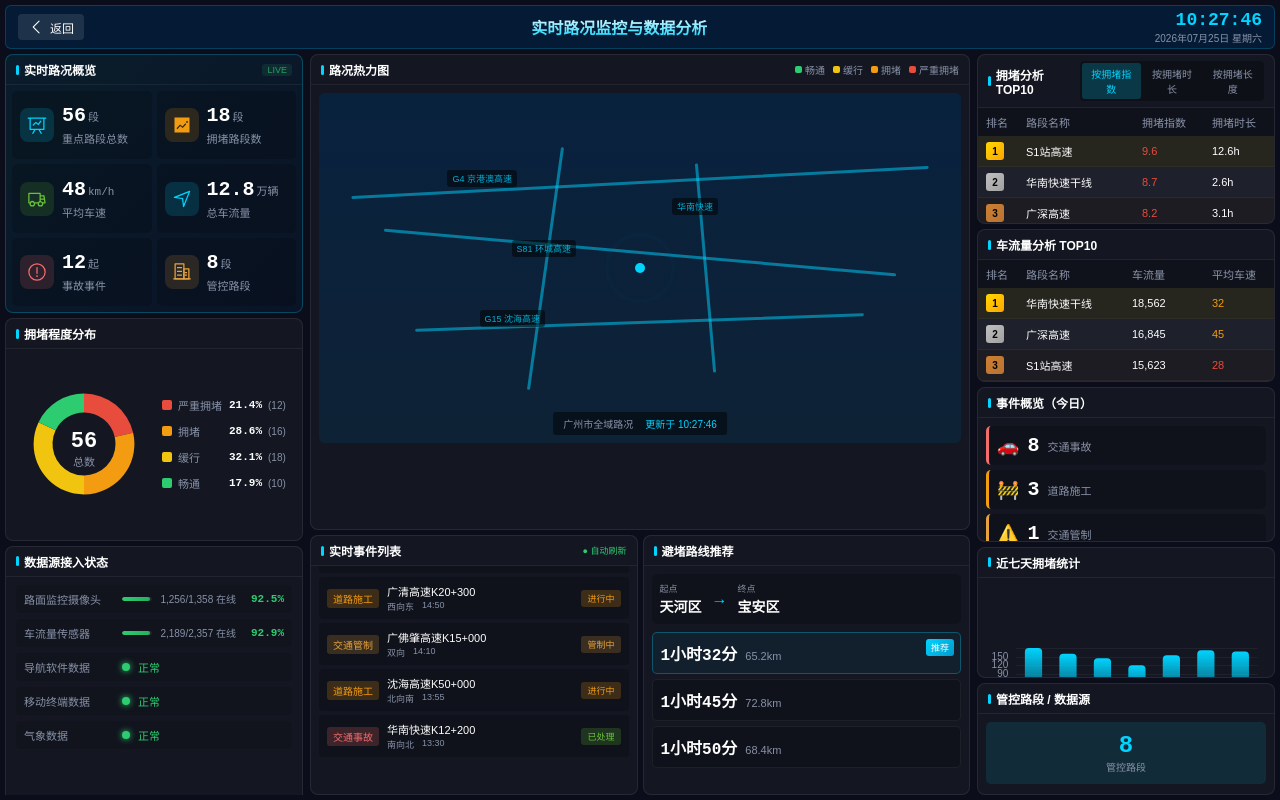
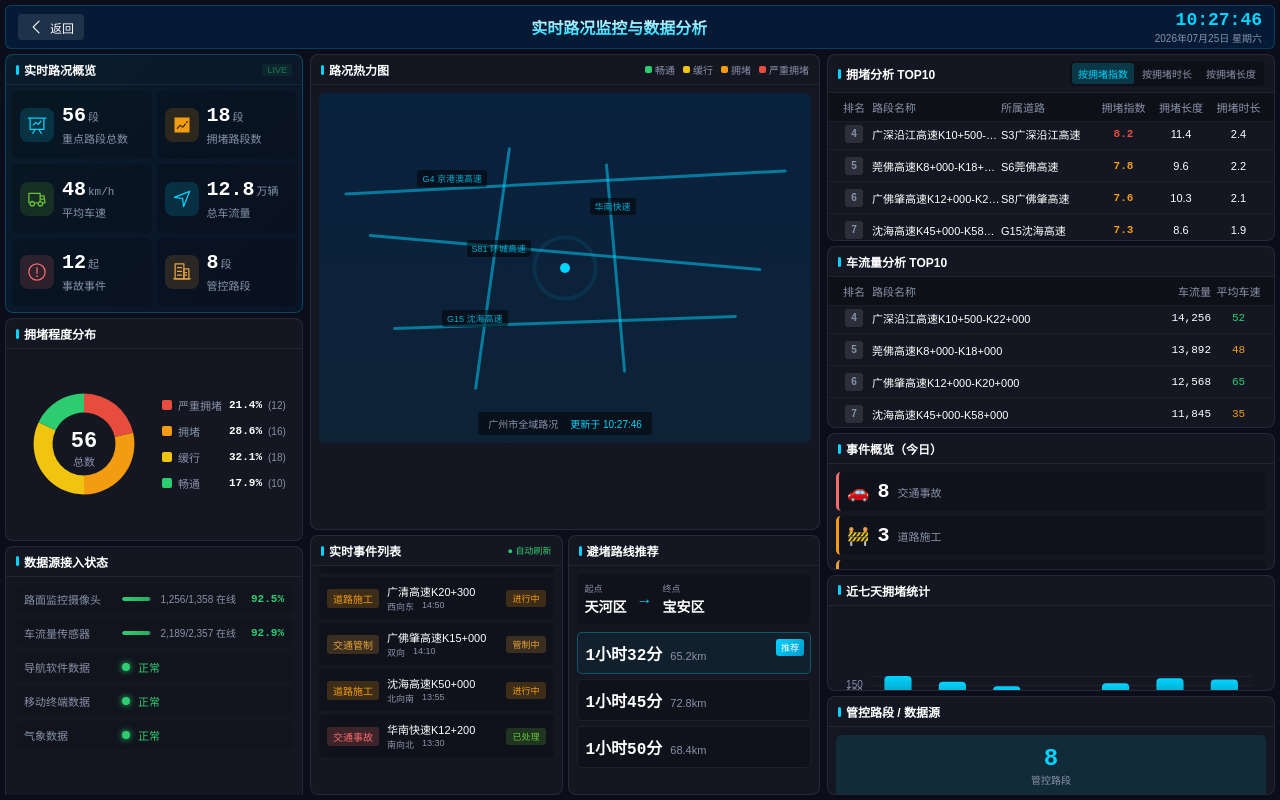
Before and after one commit to xinrun0928/rbac-design, a Vue app: page /dispatch/road/screen/overview in a window 1280 px wide. Built offline with nearby package versions, Linux system fonts and the light colour scheme.

Commit message:
feat: add @kjgl77/datav-vue3 dependency and enhance Overview.vue with scrollable tables for congestion and traffic flow data

```diff
--- a/package.json
+++ b/package.json
@@ -10,6 +10,7 @@
   },
   "dependencies": {
     "@element-plus/icons-vue": "^2.3.1",
+    "@kjgl77/datav-vue3": "^1.7.4",
     "datav-vue3": "^1.0.0",
     "echarts": "^6.1.0",
     "element-plus": "^2.9.0",
--- a/pnpm-workspace.yaml
+++ b/pnpm-workspace.yaml
@@ -1,3 +1,4 @@
 allowBuilds:
   '@parcel/watcher': true
   esbuild: true
+  vue-demi: set this to true or false
--- a/src/App.vue
+++ b/src/App.vue
@@ -6,30 +6,6 @@
 
   <!-- 其他页面 -->
   <div v-else-if="appReady" class="app-container">
-    <!-- 顶部导航 -->
-    <TopNavBar :menus="adminMenus">
-      <template #right>
-        <el-dropdown trigger="click">
-          <div class="user-info">
-            <el-avatar :size="32" class="user-avatar">
-              <el-icon><User /></el-icon>
-            </el-avatar>
-            <span class="user-name">管理员</span>
-            <el-icon class="el-icon--right"><ArrowDown /></el-icon>
-          </div>
-          <template #dropdown>
-            <el-dropdown-menu>
-              <el-dropdown-item :icon="User">个人中心</el-dropdown-item>
-              <el-dropdown-item :icon="Setting">系统设置</el-dropdown-item>
-              <el-dropdown-item divided :icon="Share" @click="handleSwitchOrg">切换组织</el-dropdown-item>
-              <el-dropdown-item :icon="Grid" @click="handleSwitchSubsystem">切换子系统</el-dropdown-item>
-              <el-dropdown-item divided :icon="SwitchButton" @click="handleLogout">退出登录</el-dropdown-item>
-            </el-dropdown-menu>
-          </template>
-        </el-dropdown>
-      </template>
-    </TopNavBar>
-
     <!-- 页面内容 -->
     <main class="app-main">
       <router-view />
--- a/src/views/dispatch/road/screen/Overview.vue
+++ b/src/views/dispatch/road/screen/Overview.vue
@@ -248,28 +248,33 @@
             </button>
           </div>
         </div>
-        <div class="table-wrapper">
-          <table class="data-table">
-            <thead>
-              <tr>
-                <th width="40">排名</th>
-                <th>路段名称</th>
-                <th width="70">拥堵指数</th>
-                <th width="70">拥堵时长</th>
-              </tr>
-            </thead>
-            <tbody>
-              <tr v-for="(item, index) in congestionTop10" :key="item.name"
-                :class="['table-row', `rank-${index + 1}`]">
-                <td>
-                  <span class="rank-badge" :class="`rank-${index + 1}`">{{ index + 1 }}</span>
-                </td>
-                <td class="road-name">{{ item.name }}</td>
-                <td :style="{ color: getIndexColor(item.index) }">{{ item.index }}</td>
-                <td>{{ item.duration }}h</td>
-              </tr>
-            </tbody>
-          </table>
+        <div class="scroll-table-wrapper">
+          <div class="scroll-table-header">
+            <span class="col rank-col">排名</span>
+            <span class="col name-col">路段名称</span>
+            <span class="col parent-col">所属道路</span>
+            <span class="col index-col">拥堵指数</span>
+            <span class="col length-col">拥堵长度</span>
+            <span class="col duration-col">拥堵时长</span>
+          </div>
+          <div class="scroll-table-body" ref="scrollTableBodyRef"
+            @mouseenter="onMouseEnter"
+            @mouseleave="onMouseLeave"
+            @wheel.prevent="onWheel">
+            <div class="scroll-table-content" :style="{ transform: `translateY(${scrollOffset}px)` }">
+              <div v-for="(item, index) in [...congestionTop10, ...congestionTop10]" :key="`${item.name}-${index}`"
+                class="scroll-table-row">
+                <span class="col rank-col">
+                  <span :class="['rank-badge', `rank-${(index % 30) + 1}`]">{{ (index % 30) + 1 }}</span>
+                </span>
+                <span class="col name-col" :title="item.name">{{ item.name }}</span>
+                <span class="col parent-col" :title="item.parent">{{ item.parent }}</span>
+                <span class="col index-col" :style="{ color: getIndexColor(item.index) }">{{ item.index }}</span>
+                <span class="col length-col">{{ item.length }}</span>
+                <span class="col duration-col">{{ item.duration }}</span>
+              </div>
+            </div>
+          </div>
         </div>
       </div>
 
@@ -278,28 +283,29 @@
         <div class="panel-header">
           <h3>车流量分析 TOP10</h3>
         </div>
-        <div class="table-wrapper">
-          <table class="data-table">
-            <thead>
-              <tr>
-                <th width="40">排名</th>
-                <th>路段名称</th>
-                <th width="80">车流量</th>
-                <th width="70">平均车速</th>
-              </tr>
-            </thead>
-            <tbody>
-              <tr v-for="(item, index) in trafficFlowTop10" :key="item.name"
-                :class="['table-row', `rank-${index + 1}`]">
-                <td>
-                  <span class="rank-badge" :class="`rank-${index + 1}`">{{ index + 1 }}</span>
-                </td>
-                <td class="road-name">{{ item.name }}</td>
-                <td>{{ item.flow.toLocaleString() }}</td>
-                <td :style="{ color: getSpeedColor(item.speed) }">{{ item.speed }}</td>
-              </tr>
-            </tbody>
-          </table>
+        <div class="scroll-table-wrapper">
+          <div class="scroll-table-header">
+            <span class="col rank-col">排名</span>
+            <span class="col name-col">路段名称</span>
+            <span class="col flow-col">车流量</span>
+            <span class="col speed-col">平均车速</span>
+          </div>
+          <div class="scroll-table-body" ref="flowScrollTableBodyRef"
+            @mouseenter="onFlowMouseEnter"
+            @mouseleave="onFlowMouseLeave"
+            @wheel.prevent="onFlowWheel">
+            <div class="scroll-table-content" :style="{ transform: `translateY(${flowScrollOffset}px)` }">
+              <div v-for="(item, index) in [...trafficFlowTop10, ...trafficFlowTop10]" :key="`${item.name}-${index}`"
+                class="scroll-table-row">
+                <span class="col rank-col">
+                  <span :class="['rank-badge', `rank-${(index % 30) + 1}`]">{{ (index % 30) + 1 }}</span>
+                </span>
+                <span class="col name-col" :title="item.name">{{ item.name }}</span>
+                <span class="col flow-col">{{ item.flow.toLocaleString() }}</span>
+                <span class="col speed-col" :style="{ color: getSpeedColor(item.speed) }">{{ item.speed }}</span>
+              </div>
+            </div>
+          </div>
         </div>
       </div>
 
@@ -392,6 +398,79 @@ const currentDate = ref('')
 const activeCongestionTab = ref('index')
 const congestionChartRef = ref<HTMLElement>()
 const weeklyChartRef = ref<HTMLElement>()
+const scrollTableBodyRef = ref<HTMLElement>()
+const flowScrollTableBodyRef = ref<HTMLElement>()
+
+// 拥堵表格滚动相关
+const scrollOffset = ref(0)
+const rowHeight = 32
+let scrollTimer: ReturnType<typeof setInterval> | null = null
+let isScrollPaused = false
+
+const startScroll = () => {
+  if (scrollTimer) return
+  scrollTimer = setInterval(() => {
+    if (isScrollPaused) return
+    const totalRows = congestionTop10.value.length
+    const maxOffset = -(totalRows * rowHeight)
+    scrollOffset.value -= 1
+    if (scrollOffset.value <= maxOffset) {
+      scrollOffset.value = 0
+    }
+  }, 50)
+}
+
+const stopScroll = () => {
+  if (scrollTimer) {
+    clearInterval(scrollTimer)
+    scrollTimer = null
+  }
+}
+
+const onMouseEnter = () => { isScrollPaused = true }
+const onMouseLeave = () => { isScrollPaused = false }
+
+const onWheel = (e: WheelEvent) => {
+  const totalRows = congestionTop10.value.length
+  const maxOffset = 0
+  const minOffset = -(totalRows * rowHeight)
+  scrollOffset.value = Math.max(minOffset, Math.min(maxOffset, scrollOffset.value - e.deltaY))
+}
+
+// 车流量表格滚动相关
+const flowScrollOffset = ref(0)
+let flowScrollTimer: ReturnType<typeof setInterval> | null = null
+let isFlowScrollPaused = false
+
+const startFlowScroll = () => {
+  if (flowScrollTimer) return
+  flowScrollTimer = setInterval(() => {
+    if (isFlowScrollPaused) return
+    const totalRows = trafficFlowTop10.value.length
+    const maxOffset = -(totalRows * rowHeight)
+    flowScrollOffset.value -= 1
+    if (flowScrollOffset.value <= maxOffset) {
+      flowScrollOffset.value = 0
+    }
+  }, 50)
+}
+
+const stopFlowScroll = () => {
+  if (flowScrollTimer) {
+    clearInterval(flowScrollTimer)
+    flowScrollTimer = null
+  }
+}
+
+const onFlowMouseEnter = () => { isFlowScrollPaused = true }
+const onFlowMouseLeave = () => { isFlowScrollPaused = false }
+
+const onFlowWheel = (e: WheelEvent) => {
+  const totalRows = trafficFlowTop10.value.length
+  const maxOffset = 0
+  const minOffset = -(totalRows * rowHeight)
+  flowScrollOffset.value = Math.max(minOffset, Math.min(maxOffset, flowScrollOffset.value - e.deltaY))
+}
 
 let congestionChart: echarts.ECharts | null = null
 let weeklyChart: echarts.ECharts | null = null
@@ -420,32 +499,72 @@ const congestionTabs = [
   { key: 'length', label: '按拥堵长度' }
 ]
 
-// 拥堵TOP10数据
+// 拥堵TOP10数据（30条）
 const congestionTop10 = ref([
-  { name: 'S1站高速', index: 9.6, duration: 12.6 },
-  { name: '华南快速干线', index: 8.7, duration: 2.6 },
-  { name: '广深高速', index: 8.2, duration: 3.1 },
-  { name: '广清高速', index: 7.8, duration: 2.8 },
-  { name: '广佛高速', index: 7.5, duration: 2.4 },
-  { name: '南沙大桥', index: 7.2, duration: 1.8 },
-  { name: '内环路', index: 6.8, duration: 1.5 },
-  { name: '黄埔大道', index: 6.5, duration: 1.2 },
-  { name: '广园快速路', index: 6.2, duration: 1.0 },
-  { name: '东风路', index: 5.8, duration: 0.8 }
+  { name: '广深高速K20+000-K35+000', parent: 'G4W广深高速', index: 9.6, length: 15.8, duration: 3.2 },
+  { name: '华南快速干线(北行)', parent: 'S81广州环城高速', index: 9.1, length: 12.6, duration: 2.8 },
+  { name: '广清高速K15+000-K28+000', parent: 'G107广清高速', index: 8.7, length: 13.2, duration: 2.6 },
+  { name: '广深沿江高速K10+500-K22+000', parent: 'S3广深沿江高速', index: 8.2, length: 11.4, duration: 2.4 },
+  { name: '莞佛高速K8+000-K18+000', parent: 'S6莞佛高速', index: 7.8, length: 9.6, duration: 2.2 },
+  { name: '广佛肇高速K12+000-K20+000', parent: 'S8广佛肇高速', index: 7.6, length: 10.3, duration: 2.1 },
+  { name: '沈海高速K45+000-K58+000', parent: 'G15沈海高速', index: 7.3, length: 8.6, duration: 1.9 },
+  { name: '汕湛高速K30+000-K42+000', parent: 'S17汕湛高速', index: 7.1, length: 7.8, duration: 1.7 },
+  { name: '乐广高速K62+000-K72+000', parent: 'G4京港澳高速', index: 6.8, length: 7.2, duration: 1.6 },
+  { name: '南沙港快速(进城方向)', parent: 'S105南沙港快速', index: 6.5, length: 6.4, duration: 1.4 },
+  { name: '内环路A线K5+000-K12+000', parent: '广州市内环路', index: 6.3, length: 7.0, duration: 1.3 },
+  { name: '黄埔大道西K2+000-K8+000', parent: '广州市快速路', index: 6.1, length: 6.0, duration: 1.2 },
+  { name: '广园快速路K8+000-K18+000', parent: '广州市快速路', index: 5.9, length: 10.0, duration: 1.1 },
+  { name: '东风路K3+000-K10+000', parent: '广州市主干道', index: 5.7, length: 7.0, duration: 1.0 },
+  { name: '广州大道中K5+000-K12+000', parent: '广州市主干道', index: 5.5, length: 7.0, duration: 0.9 },
+  { name: '华南快速干线(南行)', parent: 'S81广州环城高速', index: 5.3, length: 8.5, duration: 0.9 },
+  { name: '广佛高速K10+000-K18+000', parent: 'G15沈海高速', index: 5.1, length: 8.0, duration: 0.8 },
+  { name: '南沙大桥K2+000-K8+000', parent: 'G9411莞佛高速', index: 4.9, length: 6.0, duration: 0.8 },
+  { name: '广深高速K35+000-K48+000', parent: 'G4W广深高速', index: 4.7, length: 13.0, duration: 0.7 },
+  { name: '环城高速东段K0+000-K15+000', parent: 'S81广州环城高速', index: 4.5, length: 15.0, duration: 0.7 },
+  { name: '科韵路K2+000-K8+000', parent: '广州市快速路', index: 4.3, length: 6.0, duration: 0.6 },
+  { name: '新光快速K3+000-K10+000', parent: '广州市快速路', index: 4.1, length: 7.0, duration: 0.6 },
+  { name: '华南快速干线K15+000-K25+000', parent: 'S81广州环城高速', index: 3.9, length: 10.0, duration: 0.5 },
+  { name: '广清高速K28+000-K38+000', parent: 'G107广清高速', index: 3.7, length: 10.0, duration: 0.5 },
+  { name: '沈海高速K58+000-K68+000', parent: 'G15沈海高速', index: 3.5, length: 10.0, duration: 0.4 },
+  { name: '广深沿江高速K22+000-K32+000', parent: 'S3广深沿江高速', index: 3.3, length: 10.0, duration: 0.4 },
+  { name: '黄埔东路K5+000-K15+000', parent: '广州市主干道', index: 3.1, length: 10.0, duration: 0.4 },
+  { name: '中山大道K3+000-K12+000', parent: '广州市主干道', index: 2.9, length: 9.0, duration: 0.3 },
+  { name: '环城高速西段K0+000-K12+000', parent: 'S81广州环城高速', index: 2.7, length: 12.0, duration: 0.3 },
+  { name: '广州大桥K1+000-K3+000', parent: '广州市桥梁', index: 2.5, length: 2.0, duration: 0.2 }
 ])
 
-// 车流量TOP10数据
+// 车流量TOP10数据（30条）
 const trafficFlowTop10 = ref([
-  { name: '华南快速干线', flow: 18562, speed: 32 },
-  { name: '广深高速', flow: 16845, speed: 45 },
-  { name: 'S1站高速', flow: 15623, speed: 28 },
-  { name: '广清高速', flow: 14256, speed: 52 },
-  { name: '广佛高速', flow: 13892, speed: 48 },
-  { name: '南沙大桥', flow: 12568, speed: 65 },
-  { name: '内环路', flow: 11845, speed: 35 },
-  { name: '黄埔大道', flow: 10923, speed: 42 },
-  { name: '广园快速路', flow: 10256, speed: 55 },
-  { name: '东风路', flow: 9856, speed: 38 }
+  { name: '华南快速干线(北行)', flow: 18562, speed: 32 },
+  { name: '广深高速K20+000-K35+000', flow: 16845, speed: 45 },
+  { name: '广清高速K15+000-K28+000', flow: 15623, speed: 28 },
+  { name: '广深沿江高速K10+500-K22+000', flow: 14256, speed: 52 },
+  { name: '莞佛高速K8+000-K18+000', flow: 13892, speed: 48 },
+  { name: '广佛肇高速K12+000-K20+000', flow: 12568, speed: 65 },
+  { name: '沈海高速K45+000-K58+000', flow: 11845, speed: 35 },
+  { name: '汕湛高速K30+000-K42+000', flow: 10923, speed: 42 },
+  { name: '乐广高速K62+000-K72+000', flow: 10256, speed: 55 },
+  { name: '南沙港快速(进城方向)', flow: 9856, speed: 38 },
+  { name: '内环路A线K5+000-K12+000', flow: 9523, speed: 40 },
+  { name: '黄埔大道西K2+000-K8+000', flow: 9187, speed: 36 },
+  { name: '广园快速路K8+000-K18+000', flow: 8845, speed: 48 },
+  { name: '东风路K3+000-K10+000', flow: 8523, speed: 32 },
+  { name: '广州大道中K5+000-K12+000', flow: 8234, speed: 35 },
+  { name: '华南快速干线(南行)', flow: 7956, speed: 42 },
+  { name: '广佛高速K10+000-K18+000', flow: 7623, speed: 45 },
+  { name: '南沙大桥K2+000-K8+000', flow: 7345, speed: 58 },
+  { name: '广深高速K35+000-K48+000', flow: 7023, speed: 50 },
+  { name: '环城高速东段K0+000-K15+000', flow: 6756, speed: 48 },
+  { name: '科韵路K2+000-K8+000', flow: 6423, speed: 35 },
+  { name: '新光快速K3+000-K10+000', flow: 6156, speed: 40 },
+  { name: '华南快速干线K15+000-K25+000', flow: 5892, speed: 45 },
+  { name: '广清高速K28+000-K38+000', flow: 5623, speed: 52 },
+  { name: '沈海高速K58+000-K68+000', flow: 5345, speed: 48 },
+  { name: '广深沿江高速K22+000-K32+000', flow: 5089, speed: 55 },
+  { name: '黄埔东路K5+000-K15+000', flow: 4823, speed: 38 },
+  { name: '中山大道K3+000-K12+000', flow: 4567, speed: 32 },
+  { name: '环城高速西段K0+000-K12+000', flow: 4289, speed: 45 },
+  { name: '广州大桥K1+000-K3+000', flow: 4023, speed: 28 }
 ])
 
 // 实时事件数据
@@ -582,12 +701,16 @@ onMounted(() => {
   nextTick(() => {
     initCongestionChart()
     initWeeklyChart()
+    startScroll()
+    startFlowScroll()
   })
   window.addEventListener('resize', handleResize)
 })
 
 onUnmounted(() => {
   if (timer) clearInterval(timer)
+  stopScroll()
+  stopFlowScroll()
   window.removeEventListener('resize', handleResize)
   congestionChart?.dispose()
   weeklyChart?.dispose()
@@ -606,7 +729,7 @@ onUnmounted(() => {
   z-index: 9999;
   font-family: 'PingFang SC', 'Microsoft YaHei', sans-serif;
   display: grid;
-  grid-template-columns: 300px 1fr 300px;
+  grid-template-columns: 300px 1fr 450px;
   grid-template-rows: 44px 1fr;
   grid-template-areas:
     "top top top"
@@ -994,40 +1117,65 @@ onUnmounted(() => {
   }
 }
 
-// 表格
-.table-wrapper {
+
+// 自定义滚动表格
+.scroll-table-wrapper {
   flex: 1;
-  overflow-y: auto;
-  max-height: 180px;
-}
-
-.data-table {
-  width: 100%;
-  border-collapse: collapse;
-
-  th, td {
+  min-height: 0;
+  display: flex;
+  flex-direction: column;
+  overflow: hidden;
+
+  .scroll-table-header {
+    display: flex;
     padding: 6px 8px;
-    text-align: left;
-    font-size: 11px;
-  }
-
-  th {
-    background: rgba(0,0,0,0.2);
-    color: #8892A8;
-    font-weight: 500;
-    position: sticky;
-    top: 0;
-  }
-
-  .table-row {
-    border-bottom: 1px solid rgba(255,255,255,0.04);
-    transition: background 0.2s;
-
-    &:hover { background: rgba(0,212,255,0.05); }
-    &.rank-1 { background: rgba(255,215,0,0.08); }
-    &.rank-2 { background: rgba(192,192,192,0.06); }
-    &.rank-3 { background: rgba(205,127,50,0.06); }
-  }
+    background: rgba(0,0,0,0.3);
+    border-bottom: 1px solid rgba(255,255,255,0.06);
+    flex-shrink: 0;
+
+    .col {
+      font-size: 11px;
+      color: #8892A8;
+      font-weight: 500;
+    }
+  }
+
+  .scroll-table-body {
+    height: 224px;
+    overflow: hidden;
+    position: relative;
+
+    .scroll-table-content {
+      transition: transform 0.05s linear;
+    }
+
+    .scroll-table-row {
+      display: flex;
+      padding: 6px 8px;
+      border-bottom: 1px solid rgba(255,255,255,0.04);
+      height: 32px;
+      box-sizing: border-box;
+      align-items: center;
+
+      &:hover {
+        background: rgba(0,212,255,0.05);
+      }
+
+      .col {
+        font-size: 11px;
+        color: #FFFFFF;
+      }
+    }
+  }
+
+  .rank-col { width: 36px; text-align: center; }
+  .name-col { flex: 1; min-width: 0; overflow: hidden; text-overflow: ellipsis; white-space: nowrap; }
+  .parent-col { width: 95px; color: #8892A8; font-size: 10px; overflow: hidden; text-overflow: ellipsis; white-space: nowrap; }
+  .index-col { width: 55px; text-align: center; font-weight: 600; font-family: 'DIN Pro', monospace; }
+  .length-col { width: 60px; text-align: center; }
+  .duration-col { width: 55px; text-align: center; }
+  .flow-col { width: 65px; text-align: right; font-family: 'DIN Pro', monospace; }
+  .speed-col { width: 55px; text-align: center; font-family: 'DIN Pro', monospace; }
 
   .rank-badge {
     display: inline-flex;
@@ -1045,11 +1193,6 @@ onUnmounted(() => {
     &.rank-2 { background: linear-gradient(135deg, #C0C0C0, #A0A0A0); color: #000; }
     &.rank-3 { background: linear-gradient(135deg, #CD7F32, #B87333); color: #000; }
   }
-
-  .road-name {
-    color: #FFFFFF;
-    font-weight: 500;
-  }
 }
 
 // 图表容器
```
Also changed, not shown: 1 other file (tests, documents, lock files or other folders).
